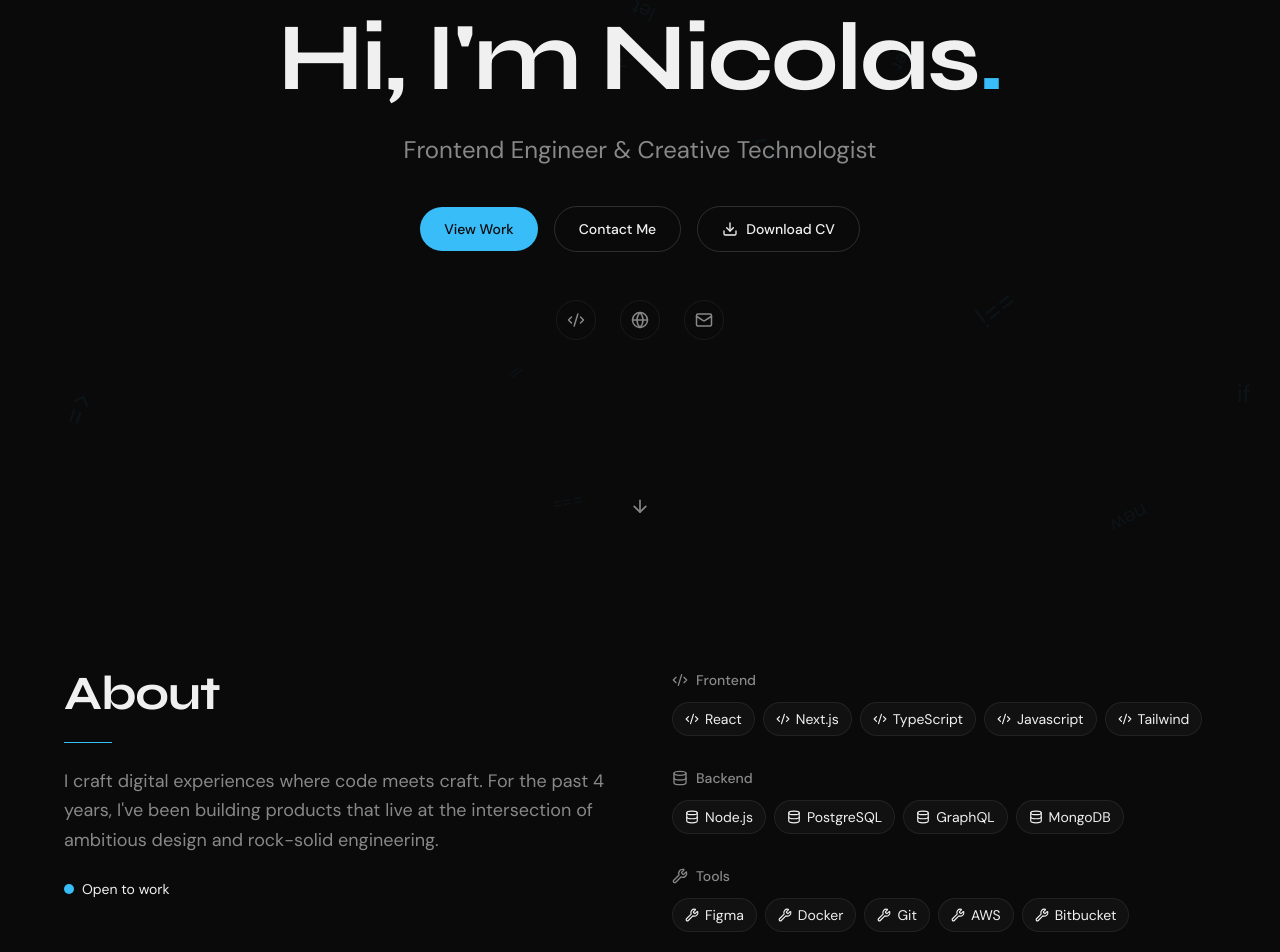
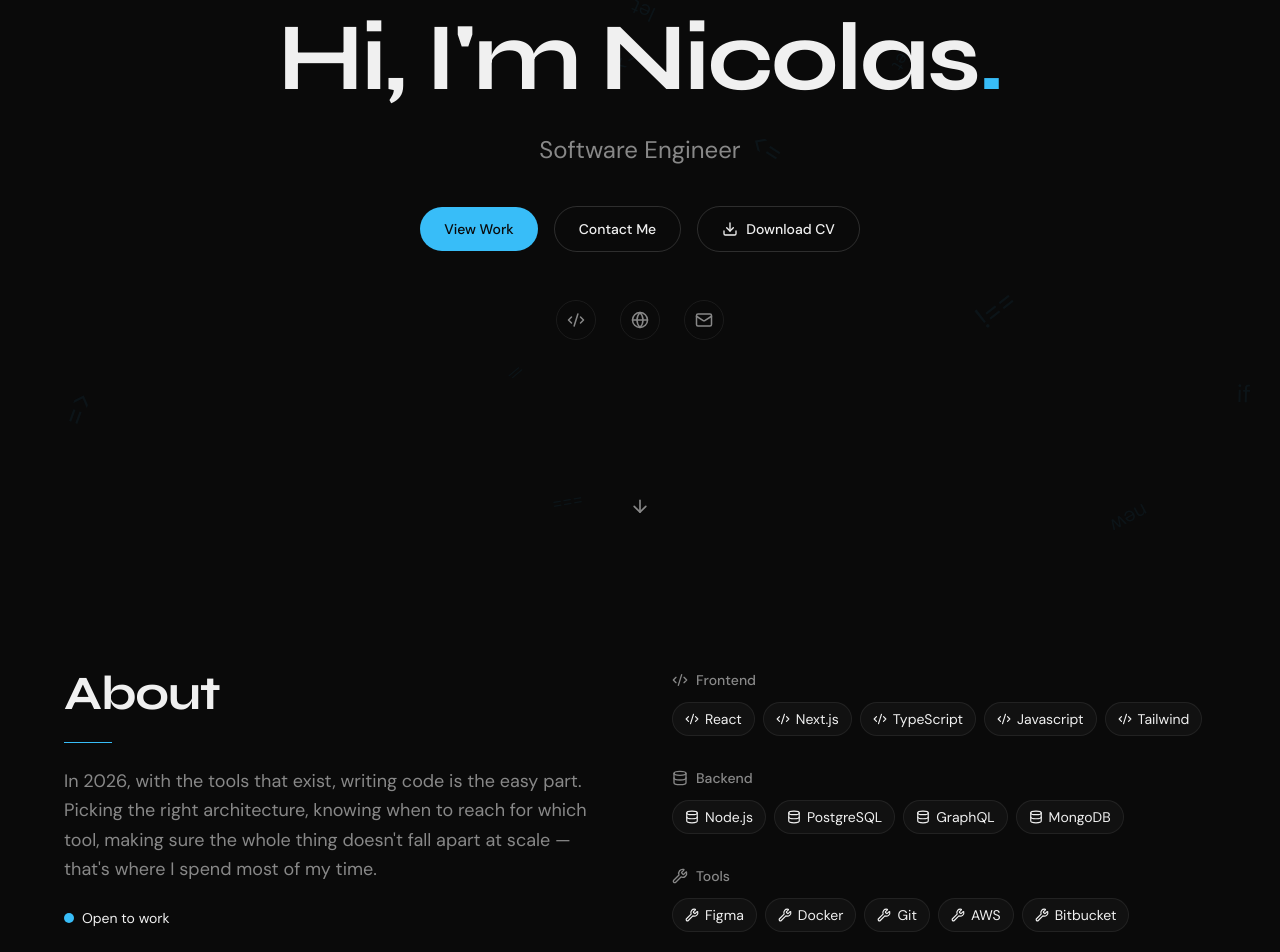
Before and after one commit to NicolasQuirogaweb/portafolio, a Next.js app: page / in a window 1280 px wide. Shown: the part 258-1210 px from the top of the page. Built offline with nearby package versions, Linux system fonts and the light colour scheme.

Commit message:
repositioned portfolio: Software Engineer role + architecture-focused bio

```diff
--- a/src/i18n/en.ts
+++ b/src/i18n/en.ts
@@ -3,8 +3,8 @@ import type { PortfolioData } from "./provider";
 export const en: PortfolioData = {
   name: "Nicolas Quiroga",
   headline: "Hi, I'm Nicolas",
-  role: "Frontend Engineer & Creative Technologist",
-  bio: "I craft digital experiences where code meets craft. For the past 4 years, I've been building products that live at the intersection of ambitious design and rock-solid engineering.",
+  role: "Software Engineer",
+  bio: "In 2026, with the tools that exist, writing code is the easy part. Picking the right architecture, knowing when to reach for which tool, making sure the whole thing doesn't fall apart at scale — that's where I spend most of my time.",
   status: {
     text: "Open to work",
     type: "available",
--- a/src/i18n/es.ts
+++ b/src/i18n/es.ts
@@ -3,8 +3,8 @@ import type { PortfolioData } from "./provider";
 export const es: PortfolioData = {
   name: "Nicolás Quiroga",
   headline: "Hola, soy Nicolás",
-  role: "Desarrollador Frontend & Tecnólogo Creativo",
-  bio: "Creo experiencias digitales donde el código se encuentra con el arte. Durante los últimos 4 años he construido productos que viven en la intersección entre el diseño ambicioso y la arquitectura sólida.",
+  role: "Software Engineer",
+  bio: "En 2026, con las herramientas que existen, escribir código es lo fácil. Elegir la arquitectura correcta, saber cuándo usar cada herramienta y asegurarte de que todo no se desarme a escala — ahí es donde paso más tiempo.",
   status: {
     text: "Disponible",
     type: "available",
```
